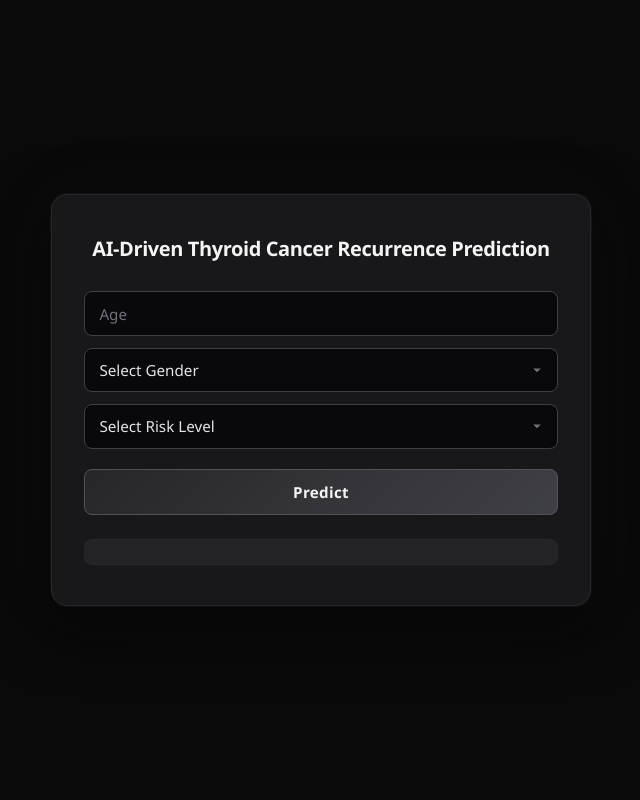
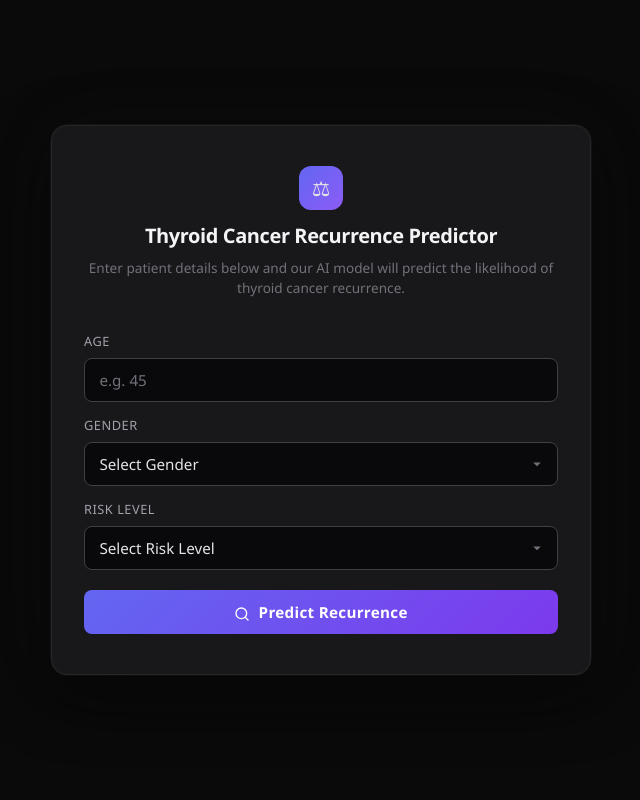
Before and after one commit to AyushBhxrdwaj/ThyroidCancer_recurrence, a Flask app: page / in a window 1280 px wide. Shown: the whole page, without its empty margins (319-959 px from the left). Run offline with Flask 3, Linux system fonts and the light colour scheme; parts of the project's set-up code (start-up, migrations or seed data) failed here and were passed over.

Commit message:
Pdf report feature and slice of life updates

```diff
--- a/app.py
+++ b/app.py
@@ -3,8 +3,15 @@ import joblib
 import numpy as np
 import pandas as pd
 import os
+import re
+import math
 from dotenv import load_dotenv
 from google import genai
+from reportlab.lib.pagesizes import letter
+from reportlab.pdfgen import canvas as pdf_canvas
+from reportlab.lib.colors import HexColor, white, Color
+from datetime import datetime
+from flask import send_file
 
 load_dotenv()
 client = genai.Client(api_key=os.getenv("GEMINI_API_KEY"))
@@ -26,7 +33,303 @@ feature_importance = joblib.load('models/feature_importances.pkl')
 
 
 
+def _rounded_rect(c, x, y, w, h, r, fill_color=None, stroke_color=None, stroke_width=0):
+    """Draw a rounded rectangle on the canvas."""
+    p = c.beginPath()
+    p.moveTo(x + r, y)
+    p.lineTo(x + w - r, y)
+    p.arcTo(x + w - r, y, x + w, y + r, 0)
+    p.lineTo(x + w, y + h - r)
+    p.arcTo(x + w, y + h - r, x + w - r, y + h, 0)
+    p.lineTo(x + r, y + h)
+    p.arcTo(x + r, y + h, x, y + h - r, 0)
+    p.lineTo(x, y + r)
+    p.arcTo(x, y + r, x + r, y, 0)
+    p.close()
+    if fill_color:
+        c.setFillColor(fill_color)
+    if stroke_color:
+        c.setStrokeColor(stroke_color)
+        c.setLineWidth(stroke_width)
+    c.drawPath(p, fill=1 if fill_color else 0, stroke=1 if stroke_color else 0)
 
+
+def _draw_separator(c, x, y, w, color):
+    """Draw a subtle gradient-like horizontal line."""
+    c.setStrokeColor(color)
+    c.setLineWidth(0.5)
+    c.line(x, y, x + w, y)
+
+
+def _wrap_text(text, max_chars=88):
+    """Word-wrap text to fit within a character limit."""
+    words = text.split()
+    lines, current = [], ""
+    for w in words:
+        if len(current) + len(w) + 1 <= max_chars:
+            current = current + " " + w if current else w
+        else:
+            lines.append(current)
+            current = w
+    if current:
+        lines.append(current)
+    return lines
+
+
+def create_pdf(patient_data, prediction, explanation):
+
+    file_path = "prediction_report.pdf"
+    c = pdf_canvas.Canvas(file_path, pagesize=letter)
+    width, height = letter
+
+    # ──────────────── Color Palette ────────────────
+    bg          = HexColor("#0B0F19")
+    card_bg     = HexColor("#131825")
+    card_border = HexColor("#1E2640")
+    accent_blue = HexColor("#3B82F6")
+    accent_teal = HexColor("#06B6D4")
+    success     = HexColor("#22C55E")
+    danger      = HexColor("#EF4444")
+    muted       = HexColor("#64748B")
+    text_primary   = HexColor("#F1F5F9")
+    text_secondary = HexColor("#94A3B8")
+    bar_track   = HexColor("#1E293B")
+    gold        = HexColor("#F59E0B")
+
+    MARGIN = 44
+    CARD_PAD = 18
+    content_w = width - 2 * MARGIN
+
+    # ──────────────── Full-page Background ────────────────
+    c.setFillColor(bg)
+    c.rect(0, 0, width, height, fill=1, stroke=0)
+
+    # Subtle top accent bar
+    c.setFillColor(accent_blue)
+    c.rect(0, height - 6, width, 6, fill=1, stroke=0)
+
+    y = height - 52
+
+    # ══════════════════════════════════════════════════
+    # HEADER
+    # ══════════════════════════════════════════════════
+    # Icon circle
+    c.setFillColor(accent_blue)
+    icon_cx, icon_cy, icon_r = MARGIN + 14, y - 2, 14
+    c.circle(icon_cx, icon_cy, icon_r, fill=1, stroke=0)
+    c.setFillColor(white)
+    c.setFont("Helvetica-Bold", 14)
+    c.drawCentredString(icon_cx, icon_cy - 5, "T")
+
+    c.setFillColor(text_primary)
+    c.setFont("Helvetica-Bold", 17)
+    c.drawString(MARGIN + 36, y, "Thyroid Cancer Recurrence Report")
+
+    c.setFillColor(text_secondary)
+    c.setFont("Helvetica", 9)
+    date_str = datetime.now().strftime("%B %d, %Y  •  %I:%M %p")
+    c.drawString(MARGIN + 36, y - 16, f"AI-Generated Clinical Analysis  |  {date_str}")
+
+    y -= 52
+
+    # ══════════════════════════════════════════════════
+    # PREDICTION RESULT CARD
+    # ══════════════════════════════════════════════════
+    is_positive = "Likely" in prediction and "Unlikely" not in prediction
+    badge_color = danger if is_positive else success
+    badge_label = "HIGH RISK" if is_positive else "LOW RISK"
+
+    match = re.search(r"(\d+\.?\d*)%", prediction)
+    conf = float(match.group(1)) if match else 50.0
+
+    pred_card_h = 95
+    _rounded_rect(c, MARGIN, y - pred_card_h, content_w, pred_card_h,
+                  r=10, fill_color=card_bg, stroke_color=card_border, stroke_width=0.6)
+
+    # Left color accent stripe
+    c.setFillColor(badge_color)
+    c.rect(MARGIN, y - pred_card_h + 10, 4, pred_card_h - 20, fill=1, stroke=0)
+
+    # Section label
+    c.setFillColor(text_secondary)
+    c.setFont("Helvetica", 8)
+    c.drawString(MARGIN + CARD_PAD + 6, y - 16, "PREDICTION RESULT")
+
+    # Badge pill
+    badge_w = 80
+    badge_h = 20
+    badge_x = MARGIN + CARD_PAD + 6
+    badge_y = y - 42
+    _rounded_rect(c, badge_x, badge_y, badge_w, badge_h, r=10, fill_color=badge_color)
+    c.setFillColor(white)
+    c.setFont("Helvetica-Bold", 9)
+    c.drawCentredString(badge_x + badge_w / 2, badge_y + 6, badge_label)
+
+    # Prediction text
+    c.setFillColor(text_primary)
+    c.setFont("Helvetica-Bold", 12)
+    c.drawString(badge_x + badge_w + 14, badge_y + 4, prediction)
+
+    # Confidence bar
+    bar_x = MARGIN + CARD_PAD + 6
+    bar_y_pos = y - pred_card_h + 18
+    bar_w = content_w - 2 * CARD_PAD - 12
+    bar_h = 10
+
+    c.setFillColor(text_secondary)
+    c.setFont("Helvetica", 8)
+    c.drawString(bar_x, bar_y_pos + 14, f"AI Confidence")
+    c.drawRightString(bar_x + bar_w, bar_y_pos + 14, f"{conf:.1f}%")
+
+    _rounded_rect(c, bar_x, bar_y_pos, bar_w, bar_h, r=5, fill_color=bar_track)
+    filled_w = max(bar_w * (conf / 100), 10)
+    _rounded_rect(c, bar_x, bar_y_pos, filled_w, bar_h, r=5, fill_color=accent_blue)
+
+    y -= pred_card_h + 14
+
+    # ══════════════════════════════════════════════════
+    # PATIENT INFORMATION CARD
+    # ══════════════════════════════════════════════════
+    items = list(patient_data.items())
+    cols = 3
+    row_h = 18
+    rows = math.ceil(len(items) / cols)
+    patient_card_h = 36 + rows * row_h + 10
+
+    _rounded_rect(c, MARGIN, y - patient_card_h, content_w, patient_card_h,
+                  r=10, fill_color=card_bg, stroke_color=card_border, stroke_width=0.6)
+
+    c.setFillColor(text_secondary)
+    c.setFont("Helvetica", 8)
+    c.drawString(MARGIN + CARD_PAD, y - 16, "PATIENT INFORMATION")
+    _draw_separator(c, MARGIN + CARD_PAD, y - 24, content_w - 2 * CARD_PAD, card_border)
+
+    col_w = (content_w - 2 * CARD_PAD) / cols
+    for idx, (key, value) in enumerate(items):
+        col_idx = idx % cols
+        row_idx = idx // cols
+        cx = MARGIN + CARD_PAD + col_idx * col_w
+        cy = y - 38 - row_idx * row_h
+
+        # Key label
+        c.setFillColor(muted)
+        c.setFont("Helvetica", 7.5)
+        display_key = key.replace("_", " ").title()
+        c.drawString(cx, cy, display_key)
+
+        # Value
+        c.setFillColor(text_primary)
+        c.setFont("Helvetica-Bold", 9)
+        c.drawString(cx, cy - 10, str(value))
+
+    y -= patient_card_h + 14
+
+    # ══════════════════════════════════════════════════
+    # AI EXPLANATION CARD  (dynamic height, multi-page)
+    # ══════════════════════════════════════════════════
+    # Pre-process explanation into styled lines
+    styled_lines = []  # list of (text, font, size, color, indent)
+    section_num = 0
+    for paragraph in explanation.split("\n"):
+        stripped = paragraph.strip()
+        if not stripped:
+            styled_lines.append(("", "Helvetica", 9.5, text_secondary, 0))
+            continue
+
+        # Detect section headers
+        is_header = (
+            stripped.isupper()
+            or stripped.lower().startswith("what this means")
+            or stripped.lower().startswith("key factors")
+            or stripped.lower().startswith("what you can do")
+        )
+
+        if is_header:
+            section_num += 1
+            colors = [accent_blue, accent_teal, gold]
+            hdr_color = colors[(section_num - 1) % len(colors)]
+            styled_lines.append(("", "Helvetica", 6, text_secondary, 0))  # spacing
+            styled_lines.append((stripped, "Helvetica-Bold", 10.5, hdr_color, 0))
+            continue
+
+        # Bullet points
+        if stripped.startswith("- ") or stripped.startswith("• "):
+            bullet_text = stripped.lstrip("-•").strip()
+            for i, wl in enumerate(_wrap_text(bullet_text, 82)):
+                prefix = "  •  " if i == 0 else "      "
+                styled_lines.append((prefix + wl, "Helvetica", 9.5, text_primary, 8))
+            continue
+
+        # Normal text
+        for wl in _wrap_text(stripped, 88):
+            styled_lines.append((wl, "Helvetica", 9.5, text_primary, 0))
+
+    line_height = 14
+    available_h = y - 80  # leave room for footer
+    total_lines_h = len(styled_lines) * line_height + 40
+    explanation_card_h = min(total_lines_h, available_h)
+
+    _rounded_rect(c, MARGIN, y - explanation_card_h, content_w, explanation_card_h,
+                  r=10, fill_color=card_bg, stroke_color=card_border, stroke_width=0.6)
+
+    # Section label with icon
+    c.setFillColor(accent_blue)
+    c.circle(MARGIN + CARD_PAD + 6, y - 15, 6, fill=1, stroke=0)
+    c.setFillColor(white)
+    c.setFont("Helvetica-Bold", 8)
+    c.drawCentredString(MARGIN + CARD_PAD + 6, y - 18, "✦")
+
+    c.setFillColor(text_secondary)
+    c.setFont("Helvetica", 8)
+    c.drawString(MARGIN + CARD_PAD + 18, y - 18, "AI-POWERED ANALYSIS")
+    _draw_separator(c, MARGIN + CARD_PAD, y - 26, content_w - 2 * CARD_PAD, card_border)
+
+    ty = y - 42
+    bottom_limit = y - explanation_card_h + 12
+
+    for (line_text, font, size, color, indent) in styled_lines:
+        if ty < bottom_limit:
+            # Start a new page
+            c.showPage()
+            c.setFillColor(bg)
+            c.rect(0, 0, width, height, fill=1, stroke=0)
+            ty = height - MARGIN - 10
+
+            # Continuation card
+            remaining_idx = styled_lines.index((line_text, font, size, color, indent))
+            remaining = len(styled_lines) - remaining_idx
+            cont_h = min(remaining * line_height + 40, height - 2 * MARGIN - 40)
+            _rounded_rect(c, MARGIN, ty - cont_h, content_w, cont_h,
+                          r=10, fill_color=card_bg, stroke_color=card_border, stroke_width=0.6)
+
+            c.setFillColor(text_secondary)
+            c.setFont("Helvetica", 8)
+            c.drawString(MARGIN + CARD_PAD, ty - 8, "AI-POWERED ANALYSIS (continued)")
+            _draw_separator(c, MARGIN + CARD_PAD, ty - 14, content_w - 2 * CARD_PAD, card_border)
+            ty -= 28
+            bottom_limit = ty - cont_h + 30
+
+        c.setFillColor(color)
+        c.setFont(font, size)
+        c.drawString(MARGIN + CARD_PAD + indent, ty, line_text)
+        ty -= line_height
+
+    # ══════════════════════════════════════════════════
+    # FOOTER
+    # ══════════════════════════════════════════════════
+    _draw_separator(c, MARGIN, 52, content_w, HexColor("#1E293B"))
+
+    c.setFillColor(muted)
+    c.setFont("Helvetica", 7)
+    c.drawString(MARGIN, 40,
+        "This report is generated by an AI model and is intended for informational purposes only. "
+        "It does not constitute medical advice.")
+    c.setFillColor(text_secondary)
+    c.setFont("Helvetica", 7)
+    c.drawRightString(width - MARGIN, 40, f"Report ID: THY-{datetime.now().strftime('%Y%m%d%H%M%S')}")
+
+    c.save()
+    return file_path
 
 @app.route("/")
 def home():
@@ -36,22 +339,22 @@ def home():
 @app.route('/report', methods=['POST'])
 def report():
     try:
-        # Get input data from form
+
         input_data = request.form.to_dict()
 
-        # Convert to DataFrame
+
         input_df = pd.DataFrame([input_data])
 
-        # Apply one-hot encoding
+
         input_df = pd.get_dummies(input_df)
 
-        # Match training columns
+
         input_df = input_df.reindex(columns=model_columns, fill_value=0)
 
         # Apply scaling
         input_scaled = scaler.transform(input_df)
 
-        # Prediction
+
         prediction = model.predict(input_scaled)[0]
 
         top_features = [
@@ -85,11 +388,17 @@ Write a clear, warm, and easy-to-understand explanation for the patient. Follow
 
         result = f"Recurrence Likely with {probability:.2f}% confidence" if prediction == 1 else f"Recurrence Unlikely with {100 - probability:.2f}% confidence"
 
-        return render_template('index.html', prediction_text=result, explanation=explanation)
+        pdf_path = create_pdf(input_data,result,explanation)
+
+        return render_template('report.html', prediction_text=result, explanation=explanation)
 
     except Exception as e:
         return render_template('index.html',
-                               prediction_text="Error: " + str(e))
+                               error="Something went wrong: " + str(e))
+
+@app.route('/download_report')
+def download_report():
+    return send_file('prediction_report.pdf', as_attachment=True)
 
 
 if __name__ == "__main__":
--- a/static/style.css
+++ b/static/style.css
@@ -20,9 +20,13 @@ body {
   align-items: center;
   min-height: 100vh;
   color: #e4e4e7;
+  padding: 2rem 1rem;
 }
 
-/* ── Card container ── */
+/* ═══════════════════════════════════════════
+   FORM PAGE (index.html)
+   ═══════════════════════════════════════════ */
+
 .container {
   background: #18181b;
   padding: 2.5rem 2rem;
@@ -34,7 +38,31 @@ body {
     0 0 80px rgba(100, 100, 120, 0.06);
   width: 100%;
   max-width: 540px;
+}
+
+/* ── Form Header ── */
+.form-header {
   text-align: center;
+  margin-bottom: 1.75rem;
+}
+
+.form-logo {
+  display: inline-flex;
+  align-items: center;
+  justify-content: center;
+  width: 44px;
+  height: 44px;
+  background: linear-gradient(135deg, #6366f1, #8b5cf6);
+  border-radius: 12px;
+  font-size: 1.3rem;
+  margin-bottom: 0.75rem;
+}
+
+.form-subtitle {
+  font-size: 0.85rem;
+  color: #71717a;
+  line-height: 1.5;
+  margin-top: 0.5rem;
 }
 
 /* ── Heading ── */
@@ -43,7 +71,7 @@ h2 {
   font-size: 1.25rem;
   font-weight: 600;
   letter-spacing: -0.02em;
-  margin-bottom: 1.75rem;
+  margin-bottom: 0.25rem;
   line-height: 1.4;
 }
 
@@ -51,7 +79,17 @@ h2 {
 form {
   display: flex;
   flex-direction: column;
-  gap: 0.75rem;
+  gap: 0.5rem;
+}
+
+/* ── Labels ── */
+label {
+  font-size: 0.8rem;
+  font-weight: 500;
+  color: #a1a1aa;
+  text-transform: uppercase;
+  letter-spacing: 0.04em;
+  margin-top: 0.35rem;
 }
 
 /* ── Inputs & Selects ── */
@@ -109,24 +147,23 @@ input[type="number"] {
 /* ── Button ── */
 button {
   width: 100%;
-  background: linear-gradient(135deg, #27272a, #3f3f46);
-  color: #f4f4f5;
+  background: linear-gradient(135deg, #6366f1, #7c3aed);
+  color: #fff;
   padding: 0.75rem;
-  border: 1px solid #52525b;
+  border: none;
   border-radius: 8px;
   font-size: 0.95rem;
   font-weight: 600;
   font-family: inherit;
   cursor: pointer;
-  margin-top: 0.5rem;
+  margin-top: 0.75rem;
   transition: all 0.2s ease;
   letter-spacing: 0.02em;
 }
 
 button:hover {
-  background: linear-gradient(135deg, #3f3f46, #52525b);
-  border-color: #71717a;
-  box-shadow: 0 4px 16px rgba(0, 0, 0, 0.4);
+  background: linear-gradient(135deg, #7c3aed, #6366f1);
+  box-shadow: 0 4px 20px rgba(99, 102, 241, 0.35);
   transform: translateY(-1px);
 }
 
@@ -135,27 +172,112 @@ button:active {
   box-shadow: none;
 }
 
-/* ── Result ── */
-.result {
-  margin-top: 1.5rem;
+/* ── Error Banner ── */
+.error-banner {
+  background: rgba(239, 68, 68, 0.1);
+  border: 1px solid rgba(239, 68, 68, 0.3);
+  color: #fca5a5;
+  padding: 0.75rem 1rem;
+  border-radius: 8px;
+  font-size: 0.88rem;
+  margin-bottom: 1rem;
+  text-align: center;
+}
+
+/* ═══════════════════════════════════════════
+   REPORT PAGE (report.html)
+   ═══════════════════════════════════════════ */
+
+.report-page {
+  width: 100%;
+  max-width: 640px;
+  display: flex;
+  flex-direction: column;
+  gap: 1.25rem;
+}
+
+/* ── Back Link ── */
+.back-link {
+  color: #6366f1;
+  text-decoration: none;
+  font-size: 0.88rem;
+  font-weight: 500;
+  display: inline-flex;
+  align-items: center;
+  gap: 0.3rem;
+  transition: color 0.2s;
+}
+
+.back-link:hover {
+  color: #818cf8;
+}
+
+/* ── Report Card ── */
+.report-card {
+  background: #18181b;
+  border: 1px solid #27272a;
+  border-radius: 14px;
+  overflow: hidden;
+  box-shadow:
+    0 0 0 1px rgba(255, 255, 255, 0.03),
+    0 16px 48px rgba(0, 0, 0, 0.45);
+}
+
+.report-header {
+  display: flex;
+  align-items: center;
+  gap: 0.6rem;
+  padding: 1rem 1.25rem;
+  border-bottom: 1px solid #27272a;
+  background: rgba(99, 102, 241, 0.05);
+}
+
+.report-icon {
+  font-size: 1.1rem;
+  display: flex;
+  align-items: center;
+  justify-content: center;
+  width: 30px;
+  height: 30px;
+  background: rgba(99, 102, 241, 0.15);
+  border-radius: 8px;
+}
+
+.report-header h2 {
+  font-size: 1rem;
+  margin: 0;
+}
+
+/* ── Result Badge ── */
+.result-badge {
+  margin: 1.25rem;
+  padding: 1rem 1.25rem;
+  border-radius: 10px;
   font-size: 1.05rem;
   font-weight: 600;
-  padding: 0.75rem 1rem;
-  border-radius: 8px;
-  background: rgba(161, 161, 170, 0.08);
-  border: 1px solid #27272a;
-  color: #a1a1aa;
-  min-height: 0;
+  text-align: center;
+  letter-spacing: 0.01em;
+}
+
+.result-safe {
+  background: rgba(34, 197, 94, 0.1);
+  border: 1px solid rgba(34, 197, 94, 0.25);
+  color: #4ade80;
+}
+
+.result-risk {
+  background: rgba(239, 68, 68, 0.1);
+  border: 1px solid rgba(239, 68, 68, 0.25);
+  color: #f87171;
 }
 
 /* ── Explanation Section ── */
 .explanation {
-  margin-top: 1.5rem;
-  text-align: left;
   background: linear-gradient(145deg, #1c1c20, #141417);
   border: 1px solid #2a2a2e;
-  border-radius: 12px;
+  border-radius: 14px;
   overflow: hidden;
+  box-shadow: 0 12px 40px rgba(0, 0, 0, 0.35);
 }
 
 .explanation-header {
--- a/templates/index.html
+++ b/templates/index.html
@@ -1,8 +1,9 @@
 <!doctype html>
-<html>
+<html lang="en">
   <head>
+    <meta charset="UTF-8" />
+    <meta name="viewport" content="width=device-width, initial-scale=1.0" />
     <title>AI Thyroid Cancer Recurrence Predictor</title>
-
     <link
       rel="stylesheet"
       href="{{ url_for('static', filename='style.css') }}"
@@ -11,53 +12,62 @@
 
   <body>
     <div class="container">
-      <h2>AI-Driven Thyroid Cancer Recurrence Prediction</h2>
+      <div class="form-header">
+        <span class="form-logo">&#9878;</span>
+        <h2>Thyroid Cancer Recurrence Predictor</h2>
+        <p class="form-subtitle">
+          Enter patient details below and our AI model will predict the
+          likelihood of thyroid cancer recurrence.
+        </p>
+      </div>
+
+      {% if error %}
+      <div class="error-banner">{{ error }}</div>
+      {% endif %}
 
       <form action="/report" method="post">
-        <input type="number" name="Age" placeholder="Age" required />
+        <label for="Age">Age</label>
+        <input
+          type="number"
+          name="Age"
+          id="Age"
+          placeholder="e.g. 45"
+          required
+        />
 
-        <select name="Gender" required>
+        <label for="Gender">Gender</label>
+        <select name="Gender" id="Gender" required>
           <option value="" disabled selected>Select Gender</option>
           <option value="Male">Male</option>
           <option value="Female">Female</option>
         </select>
 
-        <select name="Risk" required>
+        <label for="Risk">Risk Level</label>
+        <select name="Risk" id="Risk" required>
           <option value="" disabled selected>Select Risk Level</option>
           <option value="Low">Low Risk</option>
           <option value="Intermediate">Intermediate Risk</option>
           <option value="High">High Risk</option>
         </select>
 
-        <button type="submit">Predict</button>
+        <button type="submit">
+          <svg
+            width="16"
+            height="16"
+            viewBox="0 0 24 24"
+            fill="none"
+            stroke="currentColor"
+            stroke-width="2"
+            stroke-linecap="round"
+            stroke-linejoin="round"
+            style="vertical-align: middle; margin-right: 4px"
+          >
+            <circle cx="11" cy="11" r="8" />
+            <line x1="21" y1="21" x2="16.65" y2="16.65" />
+          </svg>
+          Predict Recurrence
+        </button>
       </form>
-
-      <div class="result">{{ prediction_text }}</div>
-
-      {% if explanation %}
-      <div class="explanation">
-        <div class="explanation-header">
-          <span class="explanation-icon">&#9889;</span>
-          <h3>AI Explanation</h3>
-        </div>
-        <div class="explanation-body">
-          {% for line in explanation.split('\n') %} {% if line.strip() %} {% if
-          line.strip().startswith('What This Means') or
-          line.strip().startswith('Key Factors') or
-          line.strip().startswith('What You Can Do') %}
-          <h4 class="section-heading">{{ line.strip() }}</h4>
-          {% elif line.strip().startswith('- ') or line.strip().startswith('• ')
-          %}
-          <div class="bullet-item">
-            <span class="bullet-dot"></span>
-            <span>{{ line.strip()[2:] }}</span>
-          </div>
-          {% else %}
-          <p>{{ line.strip() }}</p>
-          {% endif %} {% endif %} {% endfor %}
-        </div>
-      </div>
-      {% endif %}
     </div>
   </body>
 </html>
```
Also changed, not shown: other parts of static/style.css (+52 -2 lines), templates/report.html (added, +79 -0 lines), 2 other files.
